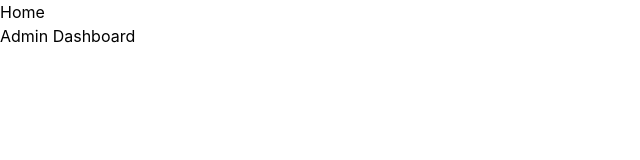
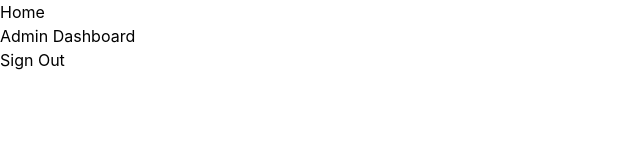
Before and after one commit to yardenyo/newEccomerce, a React (Vite) app in the folder client/: page / in a window 1280 px wide. Shown: the top 160 px of the page, without its empty margins (0-640 px from the left). Built offline with nearby package versions, Linux system fonts and the light colour scheme; no server answers.

Commit message:
sign out func

```diff
--- a/client/src/components/Home.tsx
+++ b/client/src/components/Home.tsx
@@ -1,10 +1,32 @@
 import { Link } from "react-router-dom";
+import useAxiosPrivate from "@/hooks/useAxiosPrivate";
+import { AxiosError } from "axios";
+import Helpers from "@/helpers/app.helpers";
+import useAuth from "@/hooks/useAuth";
 
 const Home = () => {
+  const { setAuth } = useAuth();
+  const api = useAxiosPrivate();
+
+  const signOut = async () => {
+    try {
+      await api.get("/auth/signout");
+      setAuth({ user: null, accessToken: null });
+    } catch (e: unknown) {
+      if (e instanceof AxiosError) {
+        Helpers.handleAxiosError(e);
+      } else {
+        console.log(e);
+      }
+    }
+  };
   return (
     <section>
       <h1>Home</h1>
-      <Link to="/admin-dashboard">Admin Dashboard</Link>
+      <div className="flex flex-col">
+        <Link to="/admin-dashboard">Admin Dashboard</Link>
+        <div onClick={signOut}>Sign Out</div>
+      </div>
     </section>
   );
 };
--- a/client/src/components/Users.tsx
+++ b/client/src/components/Users.tsx
@@ -16,7 +16,7 @@ const Users = () => {
         const response = await api.post("/users", {
           signal: controller.signal,
         });
-        const { data } = response.data;
+        const { data } = Helpers.handleAxiosSuccess(response);
         isMounted && setUsers(data);
       } catch (e: unknown) {
         if (e instanceof AxiosError) {
```
